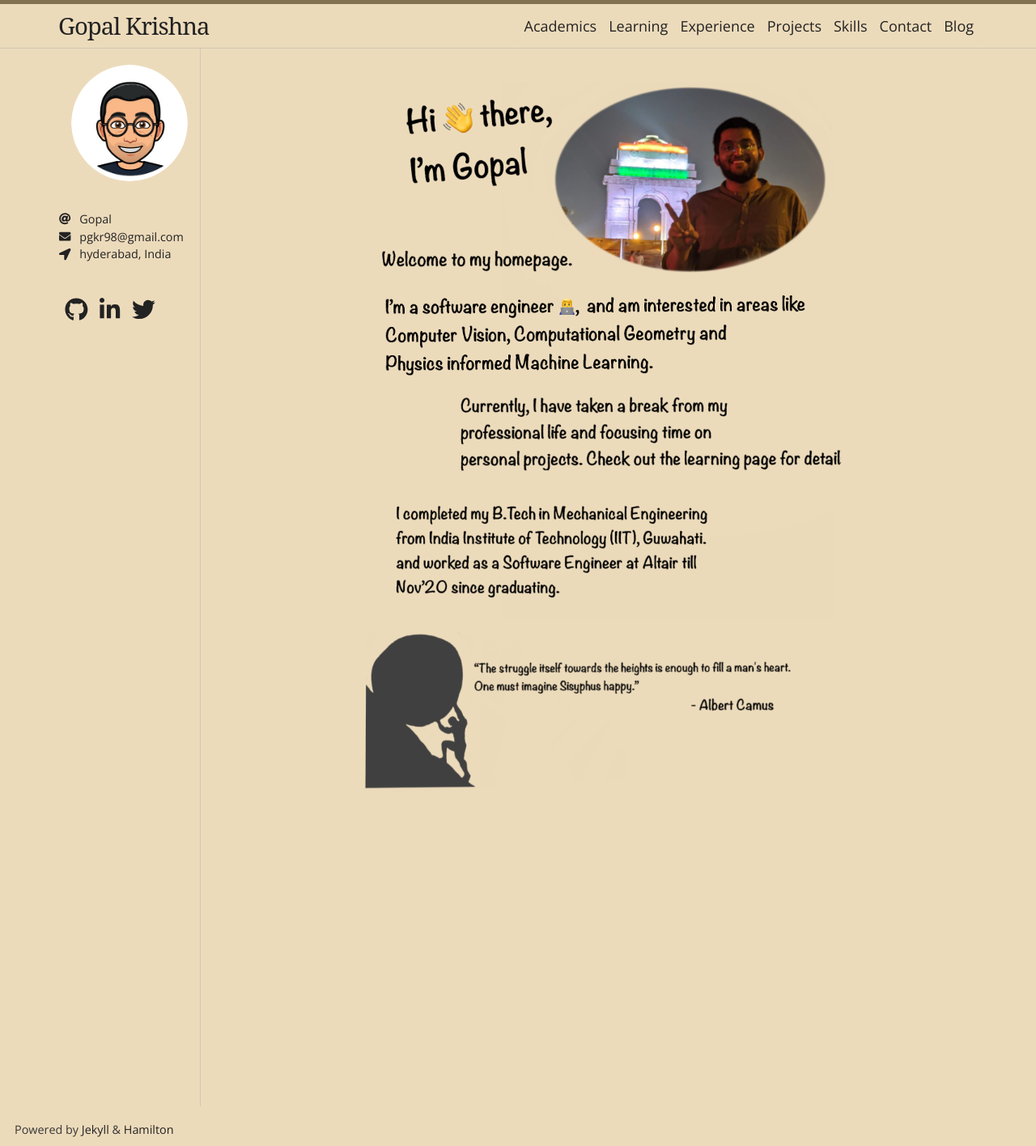
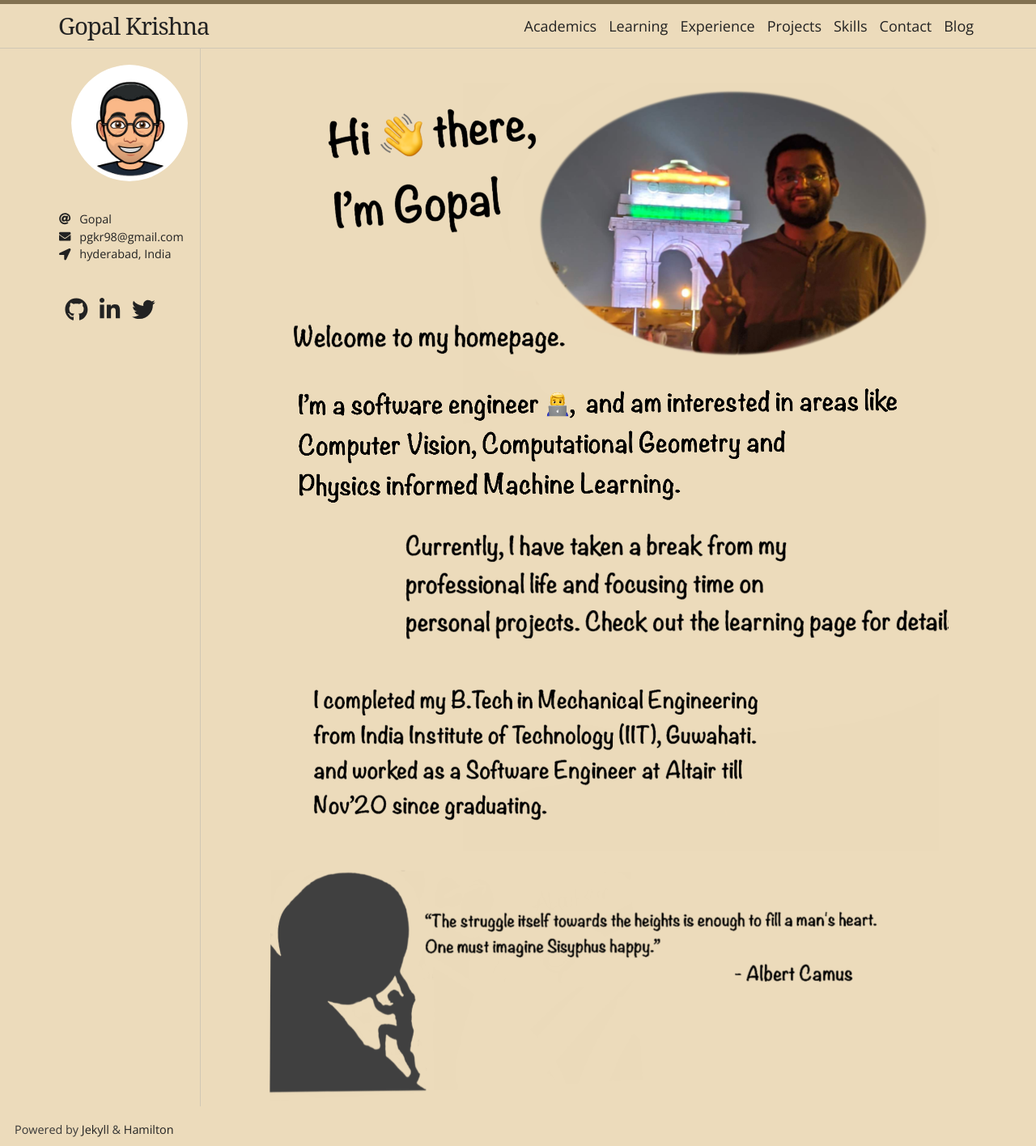
Before and after one commit to GopalKrishna-P/GopalKrishna-P.github.io, a Jekyll site: the page built from index.markdown, in a window 1280 px wide. Shown: the whole page at 81% size. Built offline with Jekyll 4.4.1, drawn with Linux system fonts in a browser that asks for light colours; nearby versions of some CDN libraries; some web fonts are replaced; comment, search, counter and statistics services are not loaded.

Commit message:
Fixed_ scaling issue on homepage

```diff
--- a/index.markdown
+++ b/index.markdown
@@ -5,4 +5,4 @@
 layout: home
 ---
 
-<div style="text-align:center"><img alt="hello" src="assets/images/hello.png" width="70%"/></div>
+<div style="text-align:center"><img alt="hello" src="assets/images/hello.png" width="100%"/></div>
```
